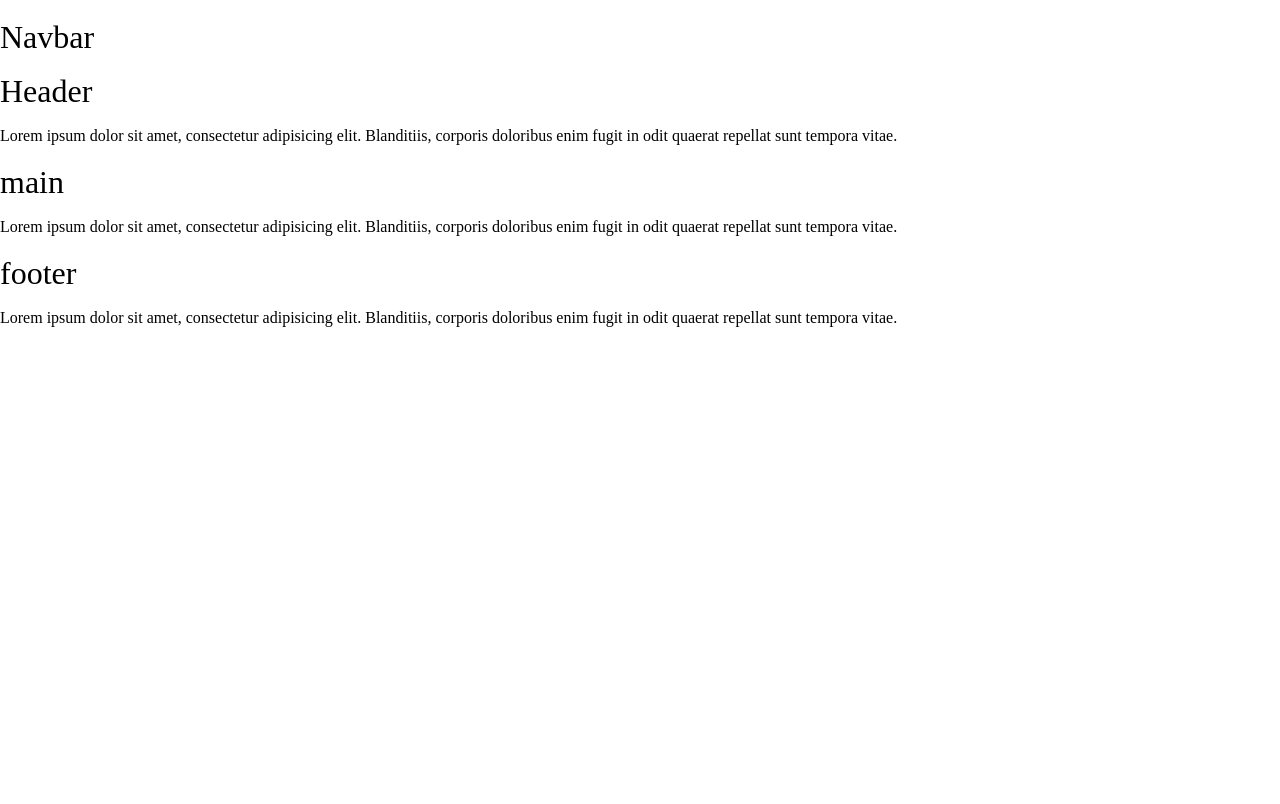
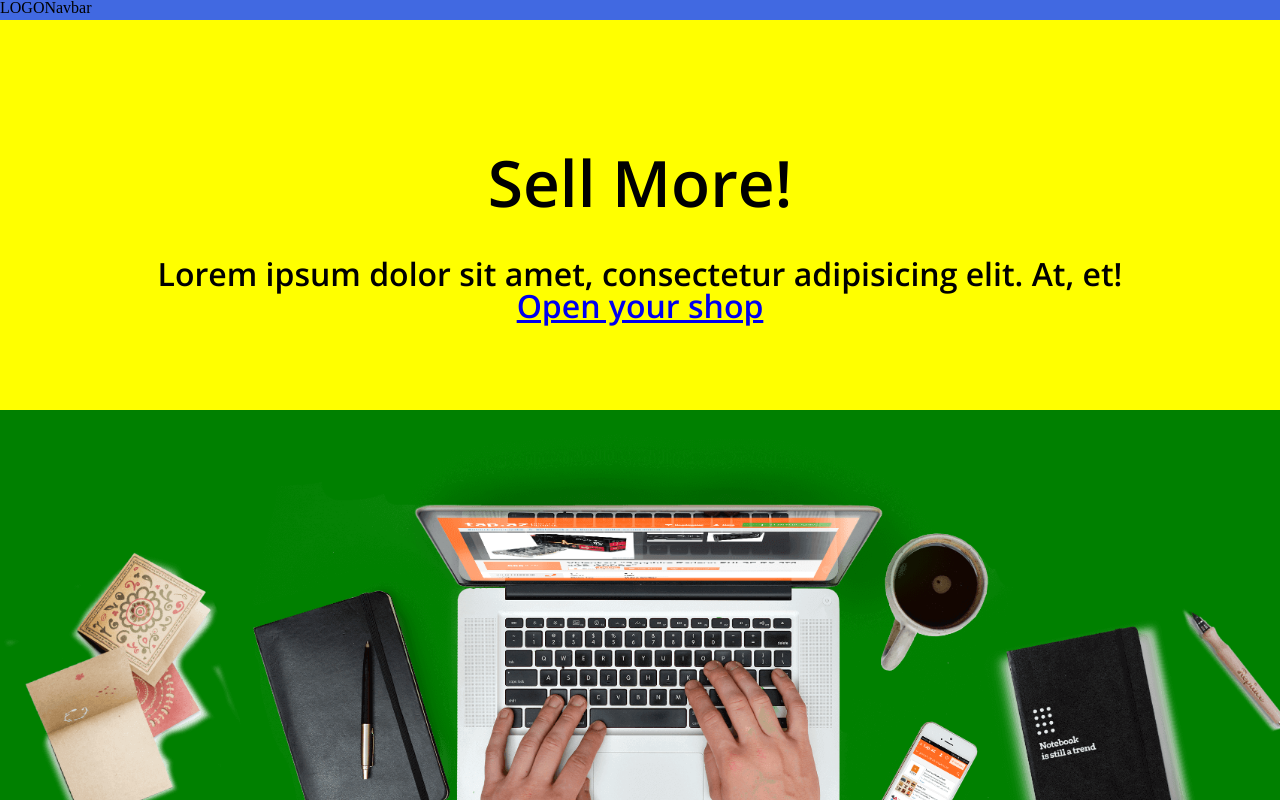
Before and after one commit to bobkoby5i/fe-css-best-shop, a plain HTML site: page index.html in a window 1280 px wide. Shown: the top 804 px of the page. Drawn offline with nearby package versions, Linux system fonts and the light colour scheme.

Commit message:
fonts open-shop-section-layout

```diff
--- a/css/style.css
+++ b/css/style.css
@@ -1,3 +1,63 @@
 * {
     box-sizing: border-box;
 }
+
+.hidden {
+    display: none !important;
+}
+
+:root {
+    --primary-color: #FF0000;
+    --secondary-color: #FFFFFF;
+}
+
+.clearfix:after {
+    content: "";
+    display: block;
+    clear: both;
+}
+
+.container {
+    margin: 0 auto;
+    max-width: 1352px;
+    border: #ff4d00 0 solid;
+}
+
+header{
+    display: flex;
+    background-color: royalblue;
+    height: 20px;
+}
+.open-shop{
+    background-color: green;
+}
+
+.open-shop-top{
+    display: flex;
+    justify-content: center;
+    flex-direction: column;
+    align-items: center;
+    background-color: yellow;
+    height: calc( ( 100vh - 20px ) /2 ) ;
+}
+
+.open-shop-bottom{
+    height: calc( ( 100vh - 20px ) / 2);
+    background-image: url("../images/Background.png");
+    background-position: center;
+    background-size: cover;
+    background-repeat: no-repeat;
+}
+
+main {
+    font-family: 'Open Sans', sans-serif;
+    font-size: 32px;
+    font-weight: 600;
+}
+
+footer {
+    font-family: 'Raleway', sans-serif;
+    font-size: 32px;
+    font-weight: 300;
+
+}
--- a/index.html
+++ b/index.html
@@ -6,17 +6,32 @@
   <link rel="stylesheet" href="css/reset.css">
   <link rel="stylesheet" href="css/normalize.css">
   <link rel="stylesheet" href="css/style.css">
+
+  <link rel="preconnect" href="https://fonts.googleapis.com">
+  <link rel="preconnect" href="https://fonts.gstatic.com" crossorigin>
+  <link href="https://fonts.googleapis.com/css2?family=Open+Sans:wght@300;400;500;600;700;800&display=swap" rel="stylesheet">
+  <link href="https://fonts.googleapis.com/css2?family=Raleway:wght@300;400;700;800&display=swap" rel="stylesheet">
   <title>Title</title>
 </head>
 <body>
 <header>
+  <div>
+    LOGO
+  </div>
   <nav>
-    <h1>Navbar</h1>
+    Navbar
   </nav>
-  <h1>Header</h1>
-  <p>Lorem ipsum dolor sit amet, consectetur adipisicing elit. Blanditiis, corporis doloribus enim fugit in odit quaerat repellat sunt tempora vitae. </p>
 </header>
 <main>
+  <section class="open-shop">
+    <div class="open-shop-top container">
+      <h1>Sell More!</h1>
+      <p>Lorem ipsum dolor sit amet, consectetur adipisicing elit. At, et!</p>
+      <a href="#">Open your shop</a>
+    </div>
+    <div class="open-shop-bottom">
+    </div>
+  </section>
   <h1>main</h1>
   <p>Lorem ipsum dolor sit amet, consectetur adipisicing elit. Blanditiis, corporis doloribus enim fugit in odit quaerat repellat sunt tempora vitae. </p>
 </main>
```
